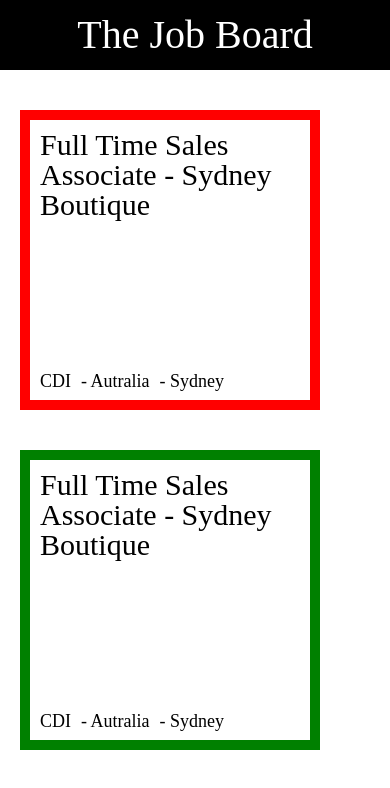
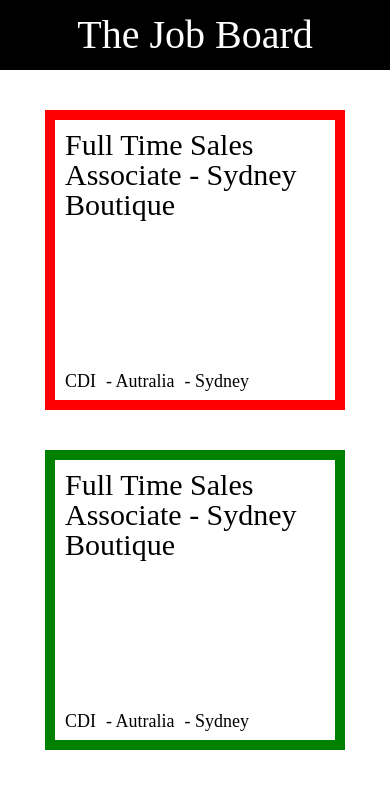
Before and after one commit to RaphaelVitse/phoenix24-the-job-board, a React (Vite) app: page / in a window 390 px wide. Shown: the top 788 px of the page. Built offline with nearby package versions, Linux system fonts and the light colour scheme.

Commit message:
Change responsive

```diff
--- a/src/App.css
+++ b/src/App.css
@@ -23,6 +23,7 @@
   gap: 40px;
   margin: 40px auto;
   padding: 0 20px;
+  justify-content: space-between;
 }
 .job-card-red {
   border: 10px solid red;
@@ -93,3 +94,14 @@
 .footer span {
   font-weight: bold;
 }
+
+@media (max-width: 1040px) {
+  .card-container {
+    display: flex;
+    flex-wrap: wrap;
+    gap: 40px;
+    margin: 40px auto;
+    padding: 0 20px;
+    justify-content: center;
+  }
+}
--- a/src/components/Job.jsx
+++ b/src/components/Job.jsx
@@ -3,7 +3,7 @@
 
   return (
     <>
-      <div className={props.className}>
+      <div className={`job-card ${props.className}`}>
         <h2>{props.title}</h2>
         <div className="job-details">
           <p>{props.contractType}</p>
--- a/src/components/Jobs.jsx
+++ b/src/components/Jobs.jsx
@@ -6,63 +6,63 @@
     <>
       <div className="card-container">
         <Job
-          className="job-card job-card-red"
+          className="job-card-red"
           title="Full Time Sales Associate - Sydney Boutique"
           contractType="CDI"
           country="Autralia"
           city="Sydney"
         />
         <Job
-          className="job-card job-card-green"
+          className="job-card-green"
           title="Full Time Sales Associate - Sydney Boutique"
           contractType="CDI"
           country="Autralia"
           city="Sydney"
         />
         <Job
-          className="job-card job-card-yellow"
+          className="job-card-yellow"
           title="Full Time Sales Associate - Sydney Boutique"
           contractType="CDI"
           country="Autralia"
           city="Sydney"
         />
         <Job
-          className="job-card job-card-blue"
+          className="job-card-blue"
           title="Full Time Sales Associate - Sydney Boutique"
           contractType="CDI"
           country="Autralia"
           city="Sydney"
         />
         <Job
-          className="job-card job-card-pink"
+          className="job-card-pink"
           title="Full Time Sales Associate - Sydney Boutique"
           contractType="CDI"
           country="Autralia"
           city="Sydney"
         />
         <Job
-          className="job-card job-card-red"
+          className="job-card-red"
           title="Full Time Sales Associate - Sydney Boutique"
           contractType="CDI"
           country="Autralia"
           city="Sydney"
         />
         <Job
-          className="job-card job-card-green"
+          className="job-card-green"
           title="Full Time Sales Associate - Sydney Boutique"
           contractType="CDI"
           country="Autralia"
           city="Sydney"
         />
         <Job
-          className="job-card job-card-yellow"
+          className="job-card-yellow"
           title="Full Time Sales Associate - Sydney Boutique"
           contractType="CDI"
           country="Autralia"
           city="Sydney"
         />
         <Job
-          className="job-card job-card-blue"
+          className="job-card-blue"
           title="Full Time Sales Associate - Sydney Boutique"
           contractType="CDI"
           country="Autralia"
```
